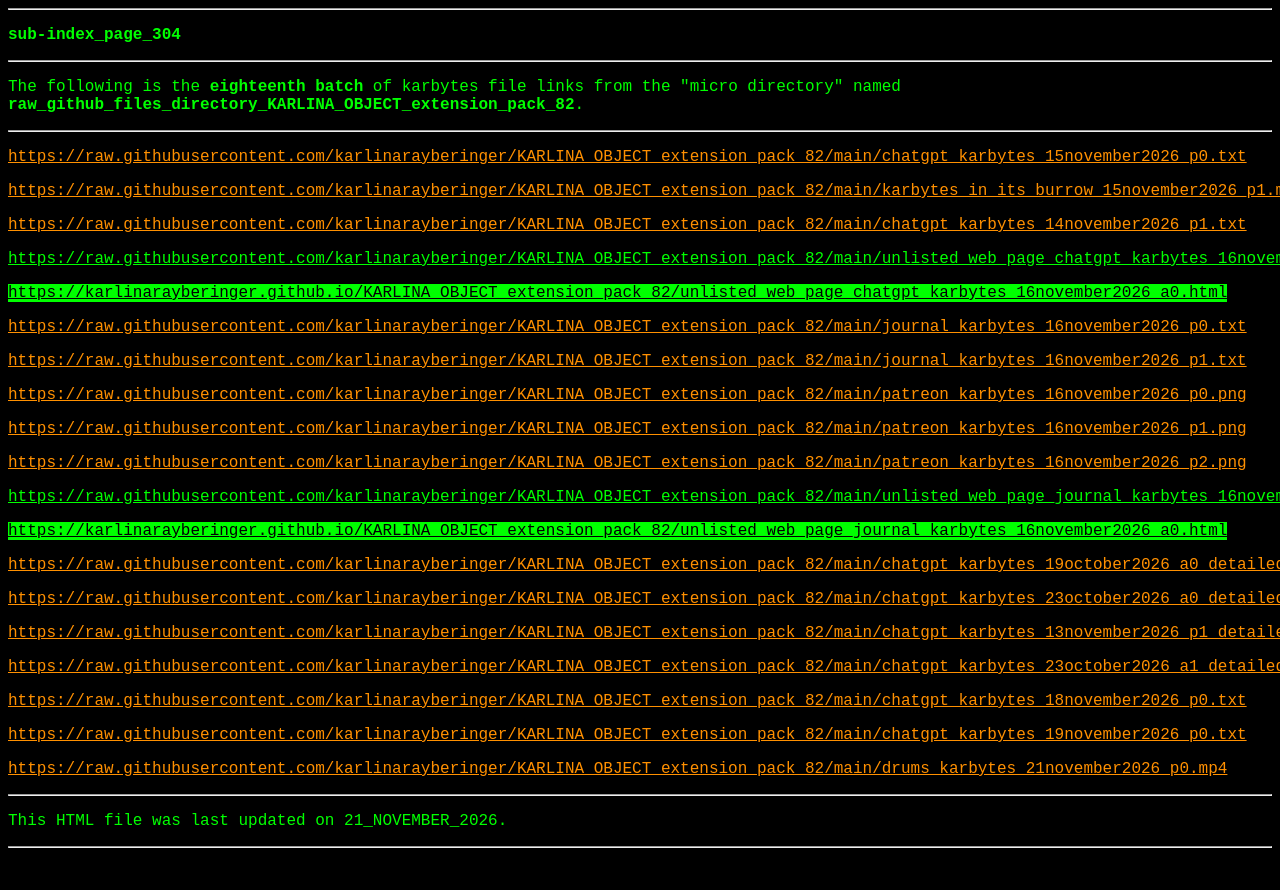
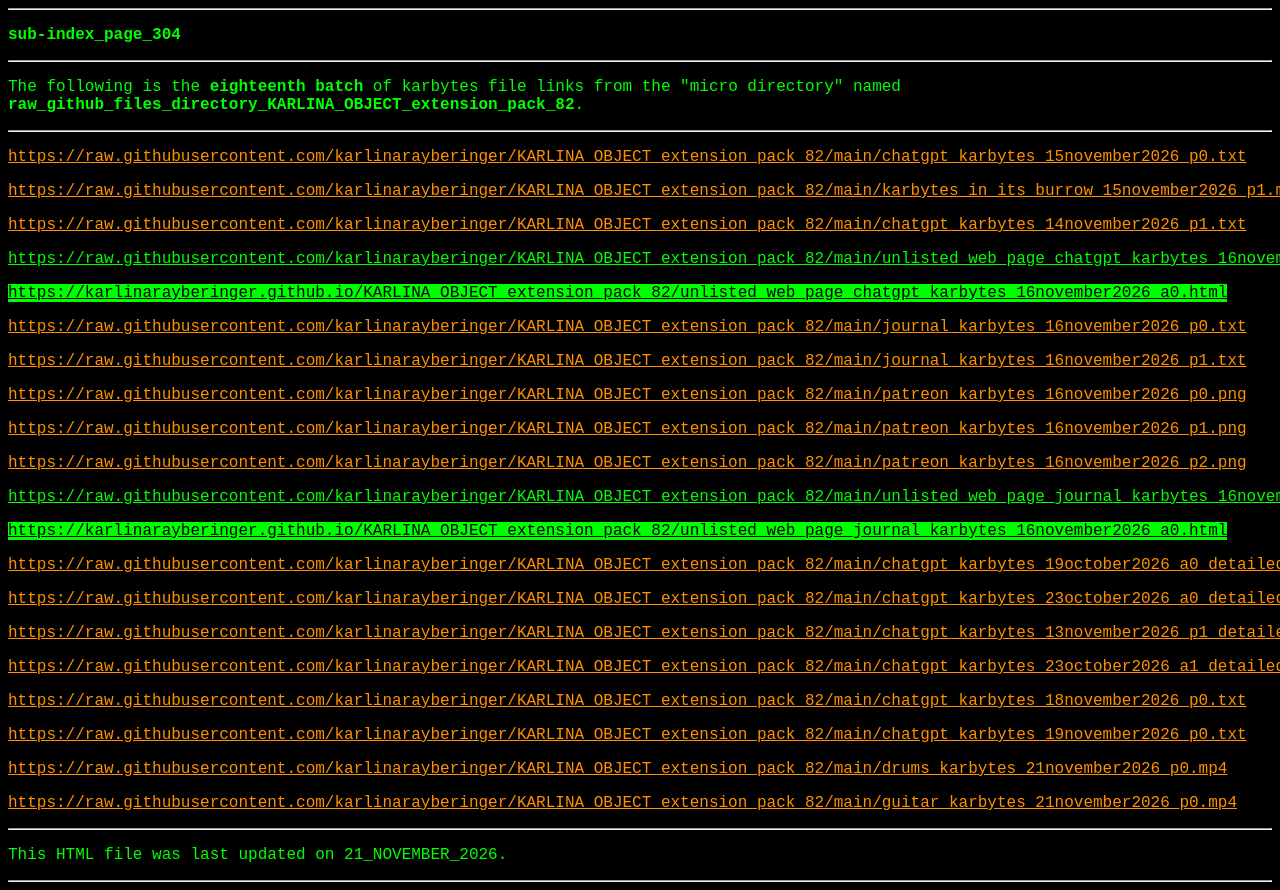
Before and after one commit to karbytessupporter/karbytes_wayback_machine_saves_precision_batches_extension_1, a plain HTML site: page sub-index_page_304.html in a window 1280 px wide. Shown: the top 890 px of the page. Before the commit the page ends 856 px from the top, so only its background shows below. Drawn offline with Linux system fonts and the light colour scheme.

Commit message:
Add guitar video link to sub-index_page_304.html
Added a link to the guitar video in the HTML file.

```diff
--- a/sub-index_page_304.html
+++ b/sub-index_page_304.html
@@ -46,6 +46,7 @@
 <p><a style="background: #000000;color: #ff9000" href="https://raw.githubusercontent.com/karlinarayberinger/KARLINA_OBJECT_extension_pack_82/main/chatgpt_karbytes_18november2026_p0.txt" target="_blank" rel="noopener">https://raw.githubusercontent.com/karlinarayberinger/KARLINA_OBJECT_extension_pack_82/main/chatgpt_karbytes_18november2026_p0.txt</a></p>
 <p><a style="background: #000000;color: #ff9000" href="https://raw.githubusercontent.com/karlinarayberinger/KARLINA_OBJECT_extension_pack_82/main/chatgpt_karbytes_19november2026_p0.txt" target="_blank" rel="noopener">https://raw.githubusercontent.com/karlinarayberinger/KARLINA_OBJECT_extension_pack_82/main/chatgpt_karbytes_19november2026_p0.txt</a></p>
 <p><a style="background: #000000;color: #ff9000" href="https://raw.githubusercontent.com/karlinarayberinger/KARLINA_OBJECT_extension_pack_82/main/drums_karbytes_21november2026_p0.mp4" target="_blank" rel="noopener">https://raw.githubusercontent.com/karlinarayberinger/KARLINA_OBJECT_extension_pack_82/main/drums_karbytes_21november2026_p0.mp4</a></p>
+<p><a style="background: #000000;color: #ff9000" href="https://raw.githubusercontent.com/karlinarayberinger/KARLINA_OBJECT_extension_pack_82/main/guitar_karbytes_21november2026_p0.mp4" target="_blank" rel="noopener">https://raw.githubusercontent.com/karlinarayberinger/KARLINA_OBJECT_extension_pack_82/main/guitar_karbytes_21november2026_p0.mp4</a></p>
 
 <hr>
 
```
